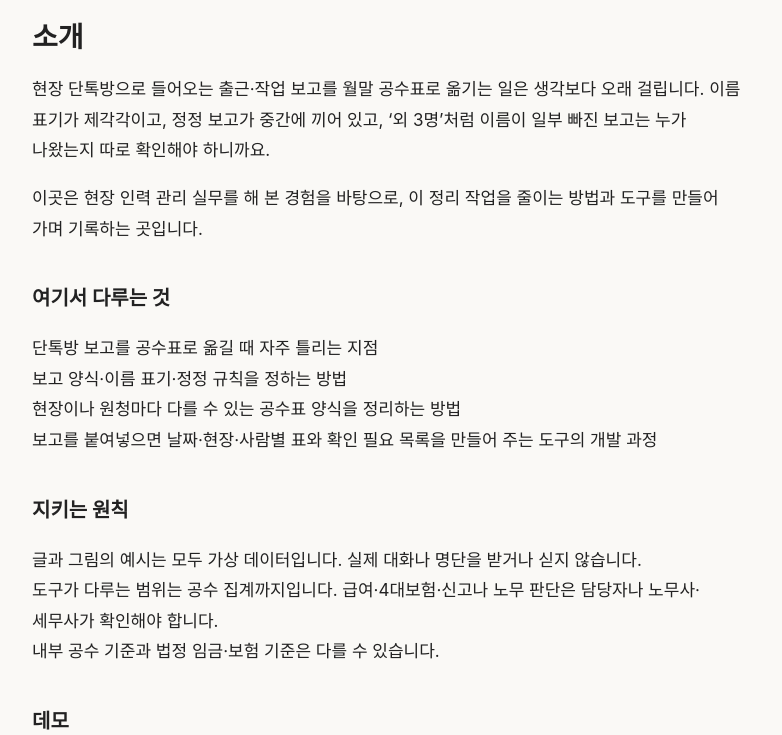
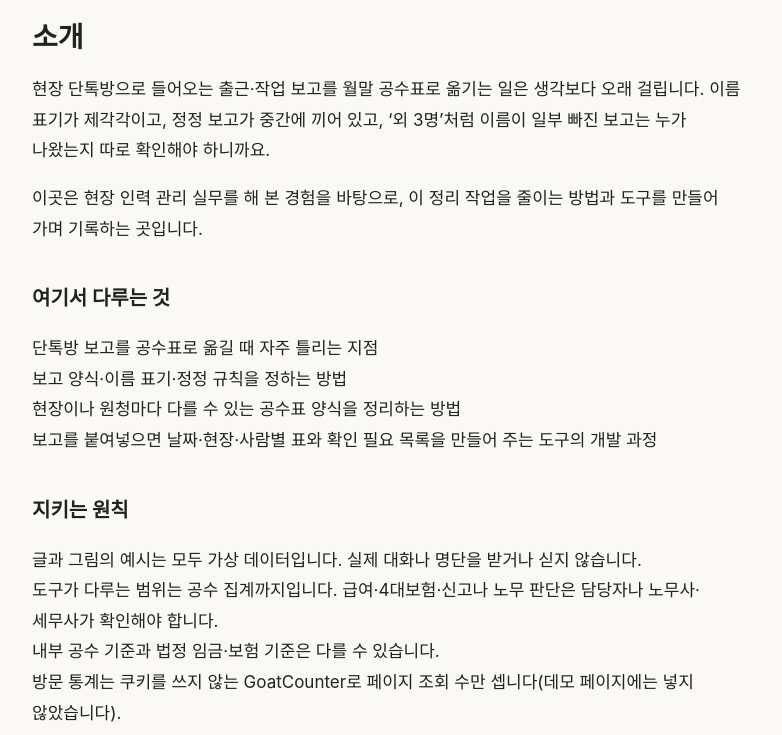
Before and after one commit to xoghd671652/xoghd671652.github.io, a plain HTML site: page about.html in a window 1280 px wide. Shown: the part 65-800 px from the top of the page, without its empty margins (248-1030 px from the left). Drawn offline with Linux system fonts and the light colour scheme.

Commit message:
사이트 다시 만들기

```diff
--- a/about.html
+++ b/about.html
@@ -1,10 +1,10 @@
-<!doctype html><html lang="ko"><head><meta charset="utf-8"><meta name="viewport" content="width=device-width,initial-scale=1"><title>소개 | 단톡 보고 정리 노트</title><meta name="description" content="단톡방 출근·작업 보고를 공수표로 정리하는 방법과 도구를 기록하는 곳입니다."><link rel="canonical" href="https://xoghd671652.github.io/about.html"><link rel="icon" href="/favicon.svg" type="image/svg+xml"><link rel="apple-touch-icon" href="/apple-touch-icon.png"><link rel="alternate" type="application/rss+xml" title="단톡 보고 정리 노트" href="/feed.xml"><link rel="stylesheet" href="/style.css"><meta property="og:type" content="website"><meta property="og:site_name" content="단톡 보고 정리 노트"><meta property="og:title" content="소개"><meta property="og:description" content="단톡방 출근·작업 보고를 공수표로 정리하는 방법과 도구를 기록하는 곳입니다."><meta property="og:url" content="https://xoghd671652.github.io/about.html"><meta property="og:image" content="https://xoghd671652.github.io/img/og.png"><meta property="og:locale" content="ko_KR"><meta name="twitter:card" content="summary_large_image"></head><body><header class="site"><a class="brand" href="/">단톡 보고 정리 노트</a><nav><a href="/">글 목록</a><a href="/demo/">데모 체험</a><a href="/about.html">소개</a></nav></header><main><h1>소개</h1>
+<!doctype html><html lang="ko"><head><meta charset="utf-8"><meta name="viewport" content="width=device-width,initial-scale=1"><title>소개 | 단톡 보고 정리 노트</title><meta name="description" content="단톡방 출근·작업 보고를 공수표로 정리하는 방법과 도구를 기록하는 곳입니다."><link rel="canonical" href="https://xoghd671652.github.io/about.html"><link rel="icon" href="/favicon.svg" type="image/svg+xml"><link rel="apple-touch-icon" href="/apple-touch-icon.png"><link rel="alternate" type="application/rss+xml" title="단톡 보고 정리 노트" href="/feed.xml"><link rel="stylesheet" href="/style.css"><meta property="og:type" content="website"><meta property="og:site_name" content="단톡 보고 정리 노트"><meta property="og:title" content="소개"><meta property="og:description" content="단톡방 출근·작업 보고를 공수표로 정리하는 방법과 도구를 기록하는 곳입니다."><meta property="og:url" content="https://xoghd671652.github.io/about.html"><meta property="og:image" content="https://xoghd671652.github.io/img/og.png"><meta property="og:locale" content="ko_KR"><meta name="twitter:card" content="summary_large_image"><script data-goatcounter="https://dantok-note.goatcounter.com/count" async src="//gc.zgo.at/count.js"></script></head><body><header class="site"><a class="brand" href="/">단톡 보고 정리 노트</a><nav><a href="/">글 목록</a><a href="/demo/">데모 체험</a><a href="/about.html">소개</a></nav></header><main><h1>소개</h1>
 <p>현장 단톡방으로 들어오는 출근·작업 보고를 월말 공수표로 옮기는 일은 생각보다 오래 걸립니다. 이름 표기가 제각각이고, 정정 보고가 중간에 끼어 있고, &lsquo;외 3명&rsquo;처럼 이름이 일부 빠진 보고는 누가 나왔는지 따로 확인해야 하니까요.</p>
 <p>이곳은 현장 인력 관리 실무를 해 본 경험을 바탕으로, 이 정리 작업을 줄이는 방법과 도구를 만들어 가며 기록하는 곳입니다.</p>
 <h2>여기서 다루는 것</h2>
 <p>단톡방 보고를 공수표로 옮길 때 자주 틀리는 지점<br>보고 양식·이름 표기·정정 규칙을 정하는 방법<br>현장이나 원청마다 다를 수 있는 공수표 양식을 정리하는 방법<br>보고를 붙여넣으면 날짜·현장·사람별 표와 확인 필요 목록을 만들어 주는 도구의 개발 과정</p>
 <h2>지키는 원칙</h2>
-<p>글과 그림의 예시는 모두 가상 데이터입니다. 실제 대화나 명단을 받거나 싣지 않습니다.<br>도구가 다루는 범위는 공수 집계까지입니다. 급여·4대보험·신고나 노무 판단은 담당자나 노무사·세무사가 확인해야 합니다.<br>내부 공수 기준과 법정 임금·보험 기준은 다를 수 있습니다.</p>
+<p>글과 그림의 예시는 모두 가상 데이터입니다. 실제 대화나 명단을 받거나 싣지 않습니다.<br>도구가 다루는 범위는 공수 집계까지입니다. 급여·4대보험·신고나 노무 판단은 담당자나 노무사·세무사가 확인해야 합니다.<br>내부 공수 기준과 법정 임금·보험 기준은 다를 수 있습니다.<br>방문 통계는 쿠키를 쓰지 않는 GoatCounter로 페이지 조회 수만 셉니다(데모 페이지에는 넣지 않았습니다).</p>
 <h2>데모</h2>
 <p>가상 보고로 결과를 바로 볼 수 있는 브라우저 데모가 있습니다. 입력한 내용은 서버로 보내지 않고 브라우저 안에서만 처리합니다. 공수 기준은 예시 값이며 화면에서 바꿀 수 있습니다. 쓰시는 공수표 엑셀(.xlsx)을 올리면 성명·날짜 칸을 찾아 그 양식에 채워 주고, 칸 이름을 적으면 그 순서로 새 공수표를 만들어 줍니다. 올린 파일도 브라우저 안에서만 처리합니다.</p>
 <p><a class="btn" href="/demo/">데모 열기</a></p>
```
Also changed, not shown: 404.html (+1 -1 lines), index.html (+1 -1 lines), posts/2026-11-24_1601.html (+1 -1 lines), posts/2026-11-24_1603.html (+1 -1 lines), posts/2026-11-24_230509.html (+1 -1 lines), posts/2026-11-25_063004.html (+1 -1 lines).
